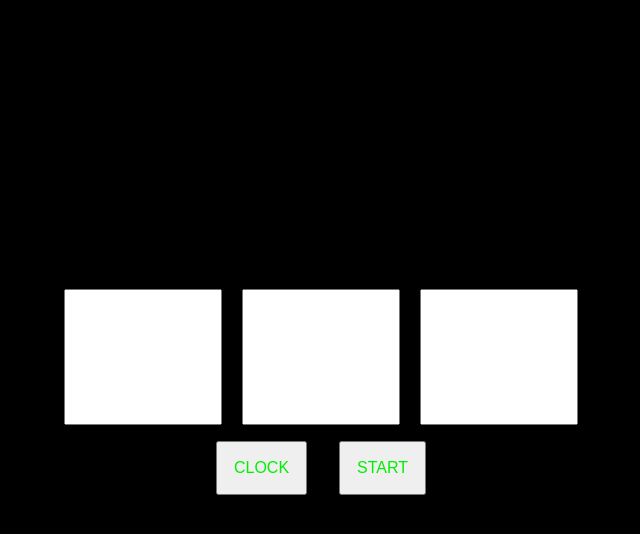
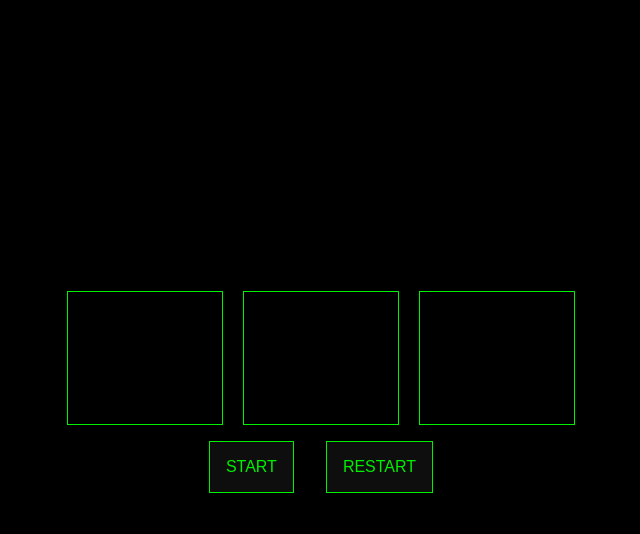
Before and after one commit to micael-jerry/digital_clock, a React (Create React App) app: page / in a window 1280 px wide. Both pictures are taken after a click on the button "INPUT". Shown: the top 534 px of the page, without its empty margins (319-959 px from the left). Built offline with nearby package versions, Linux system fonts and the light colour scheme.

Commit message:
digital clock class component

```diff
--- a/src/Clock/Clock.css
+++ b/src/Clock/Clock.css
@@ -16,16 +16,21 @@
 
 .input {
   color: #00f001;
+  font-family: "Orbitron", sans-serif;
   width: 150px;
   height: 130px;
   margin-left: 10px;
   margin-right: 10px;
   font-size: 6rem;
+  background-color: #000;
+  border: #00f001 solid 1px;
 }
 
 .button {
   color: #00f001;
-  padding: 1rem;
+  padding: 1rem ;
   margin: 1rem;
   font-size: 1rem;
+  background-color: rgba(240, 248, 255, 0.055);
+  border: #00f001 solid 1px;
 }
--- a/src/Clock/ClockClassComponent.js
+++ b/src/Clock/ClockClassComponent.js
@@ -98,8 +98,8 @@ export class ClockClassComponent extends React.Component {
               <input className="input" type="text" id="inputSecond" onChange={this.inputSecond}/>
             </div>
             <div className="divButton">
-              <button className="button" onClick={this.changeInput} >CLOCK</button>
               <button className="button" onClick={this.start} >START</button>
+              <button className="button" onClick={this.restart} >RESTART</button>
           </div>
           </div>
         </div>
```
